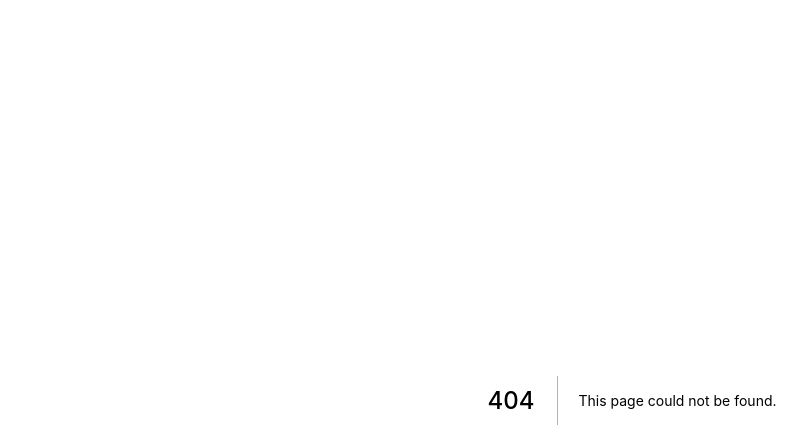
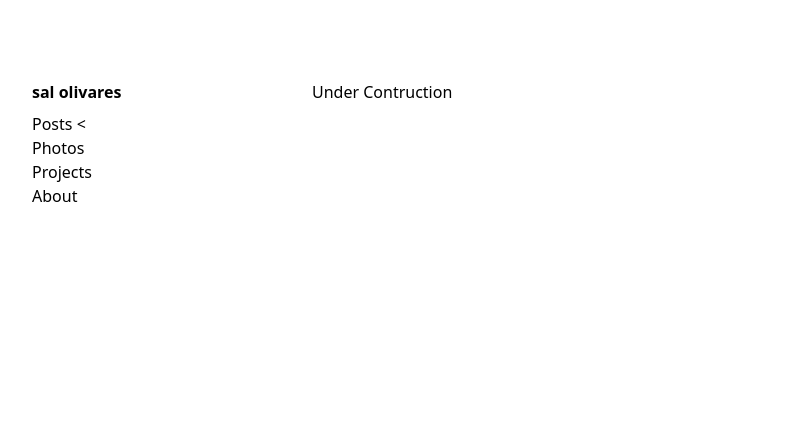
Before and after one commit to salolivares/salolivares.com, a Next.js app: page /posts in a window 1280 px wide. Before the commit this address had no page. Shown: the top 448 px of the page, without its empty margins (8-815 px from the left). Built offline with nearby package versions, Linux system fonts and the light colour scheme.

Commit message:
feat: add new pages, spruce up nav links

```diff
--- a/components/Layout.tsx
+++ b/components/Layout.tsx
@@ -2,6 +2,7 @@
 import React, { ReactNode } from 'react';
 import Link from 'next/link';
 import Head from 'next/head';
+import { useRouter } from 'next/dist/client/router';
 
 type LayoutProps = {
   children?: ReactNode;
@@ -15,7 +16,11 @@ const navLinks = [
   { link: '/about', name: 'About' },
 ];
 
-const Layout = ({ children, title = 'This is the default title' }: LayoutProps) => (
+const Layout = ({ children, title = 'Sal Olivares' }: LayoutProps) => {
+  const router = useRouter();
+  const { pathname } = router;
+
+  return (
     <>
       <Head>
         <title>{title}</title>
@@ -26,13 +31,17 @@ const Layout = ({ children, title = 'This is the default title' }: LayoutProps)
         <header className="lg:absolute mb-16">
           <nav className="flex lg:flex-col justify-between">
             <Link href="/">
-            <a className="lg:mb-2 font-bold no-underline text-black">sal olivares</a>
+              <a className="lg:mb-2 font-bold no-underline transition-colors duration-300 ease-in-out text-black hover:text-gray-700">
+                sal olivares
+              </a>
             </Link>
             <ul className="flex lg:flex-col space-x-3 lg:space-x-0">
               {navLinks.map((navLink) => (
                 <li>
                   <Link href={navLink.link}>
-                  <a className="no-underline text-black">{navLink.name}</a>
+                    <a className="text-black transition duration-300 ease-in-out no-underline hover:underline">
+                      {navLink.name} {pathname === navLink.link ? <span>{' <'}</span> : null}
+                    </a>
                   </Link>
                 </li>
               ))}
@@ -43,5 +52,6 @@ const Layout = ({ children, title = 'This is the default title' }: LayoutProps)
       </div>
     </>
   );
+};
 
 export default Layout;
--- /dev/null
+++ b/components/UnderConstruction.tsx
@@ -0,0 +1,3 @@
+const UnderConstruction = () => <div>Under Contruction</div>;
+
+export default UnderConstruction;
--- /dev/null
+++ b/pages/photos.tsx
@@ -0,0 +1,10 @@
+import Layout from '../components/Layout';
+import UnderConstruction from '../components/UnderConstruction';
+
+const PhotosPage = () => (
+  <Layout title="Photos | Sal Olivares">
+    <UnderConstruction />
+  </Layout>
+);
+
+export default PhotosPage;
--- /dev/null
+++ b/pages/posts.tsx
@@ -0,0 +1,10 @@
+import Layout from '../components/Layout';
+import UnderConstruction from '../components/UnderConstruction';
+
+const PostsPage = () => (
+  <Layout title="Posts | Sal Olivares">
+    <UnderConstruction />
+  </Layout>
+);
+
+export default PostsPage;
--- /dev/null
+++ b/pages/projects.tsx
@@ -0,0 +1,10 @@
+import Layout from '../components/Layout';
+import UnderConstruction from '../components/UnderConstruction';
+
+const ProjectsPage = () => (
+  <Layout title="Projects | Sal Olivares">
+    <UnderConstruction />
+  </Layout>
+);
+
+export default ProjectsPage;
```
Lines whose indentation alone changed are shown as unchanged.
